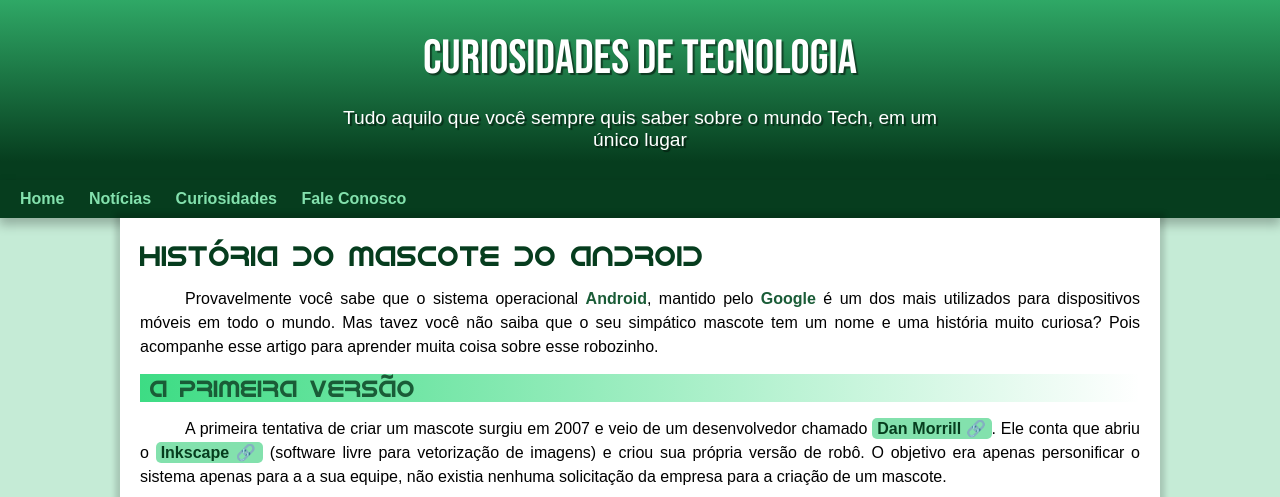
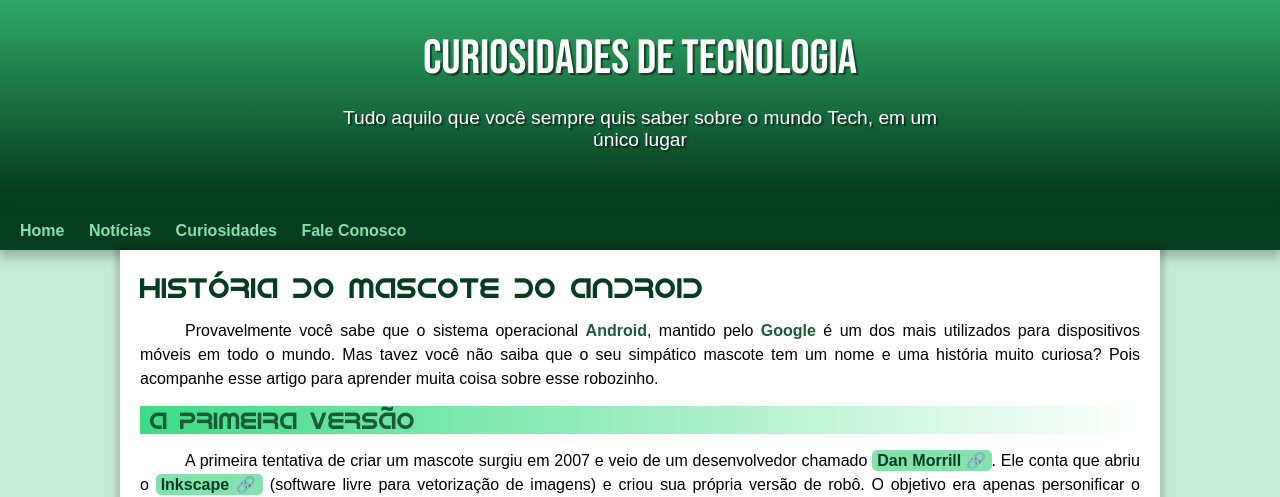
Before and after one commit to LaramosGalion/projeto-android, a plain HTML site: page index.html in a window 1280 px wide. Shown: the top 497 px of the page. Drawn offline with Linux system fonts and the light colour scheme.

Commit message:
Update style.css

```diff
--- a/estilos/style.css
+++ b/estilos/style.css
@@ -46,6 +46,7 @@
     text-align: center;
     padding-top: 30px;
     text-shadow: 2px 2px 1px #00000080;
+    padding-bottom: 2em;
 }
 
 header > h1{
@@ -62,7 +63,7 @@
     font-size: 1.2em;
     max-width: 600px;
     margin: auto;
-    padding: 0px 10px 30px 10px;
+    padding: 0px 10px 50px 10px;
 }
 
 nav{
```
